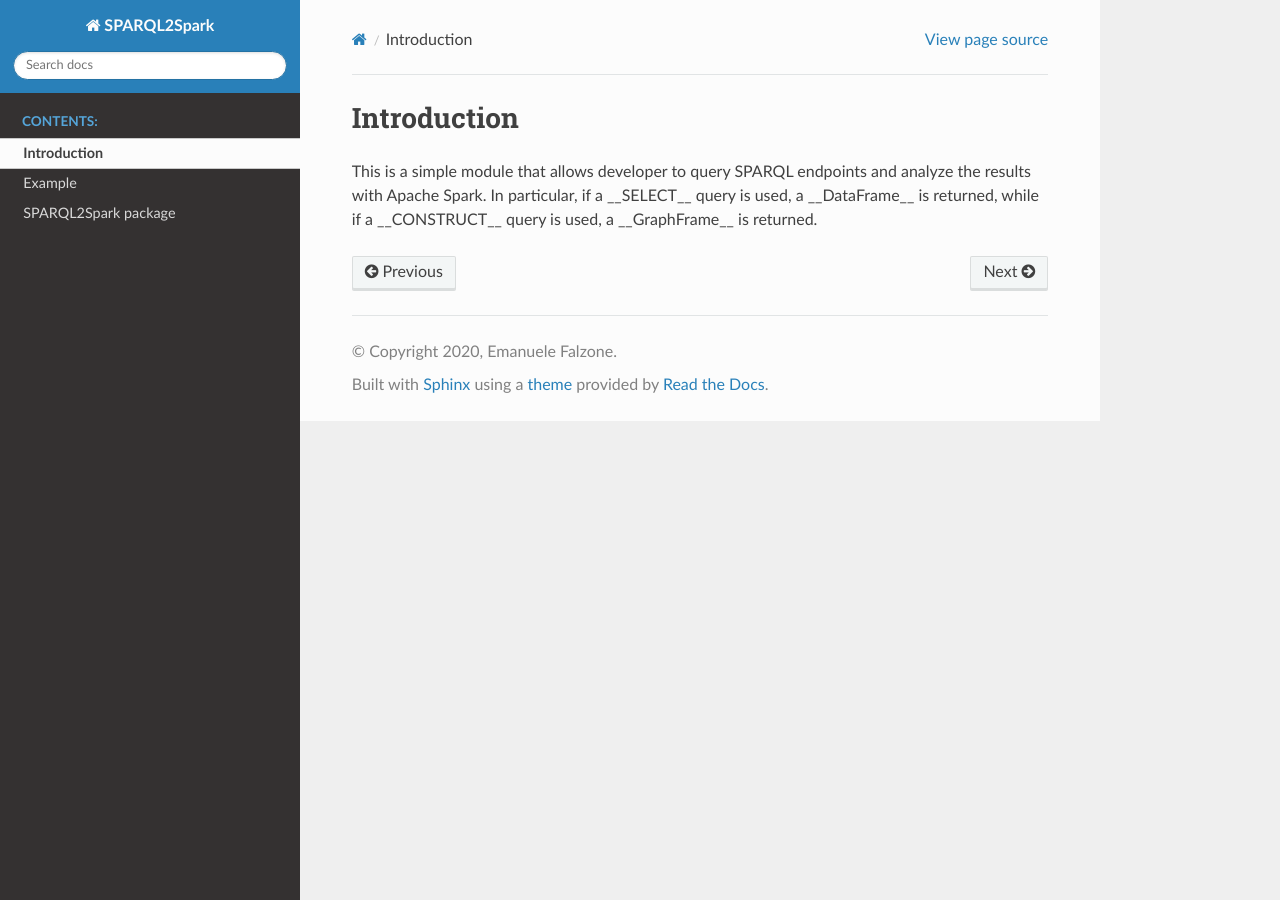
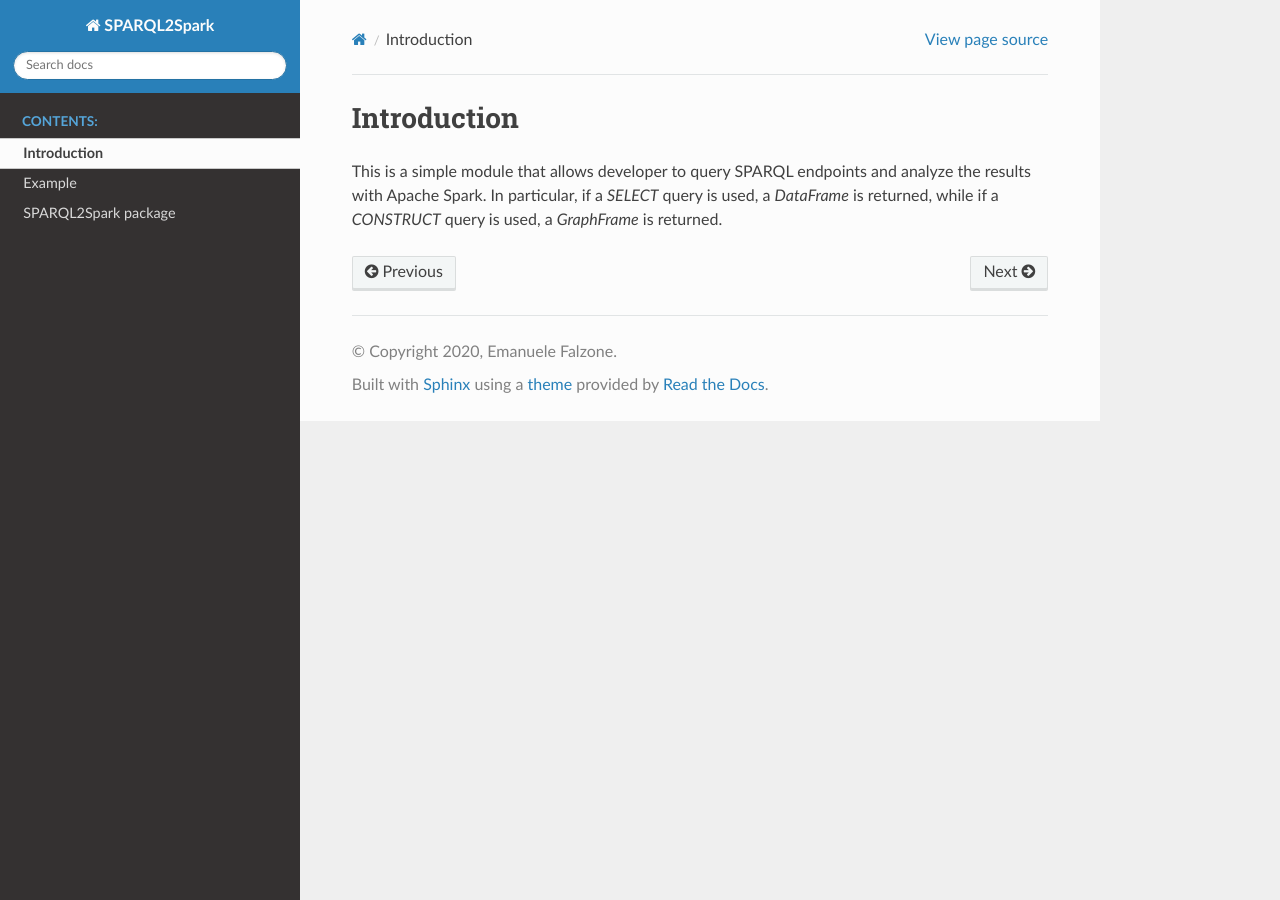
Before and after one commit to chimera-suite/PySPARQL, a Sphinx documentation site: the page built from docs/source/introduction.rst, in a window 1280 px wide. Built offline with Sphinx 7.4.7 and the Read the Docs theme 2.0.0, drawn with Linux system fonts in a browser that asks for light colours.

Commit message:
Change keywords to italic

```diff
--- a/docs/source/introduction.rst
+++ b/docs/source/introduction.rst
@@ -3,4 +3,4 @@ Introduction
 ************
 
 This is a simple module that allows developer to query SPARQL endpoints and analyze the results with Apache Spark.
-In particular, if a __SELECT__ query is used, a __DataFrame__ is returned, while if a __CONSTRUCT__ query is used, a __GraphFrame__ is returned.
+In particular, if a `SELECT` query is used, a `DataFrame` is returned, while if a `CONSTRUCT` query is used, a `GraphFrame` is returned.
```
